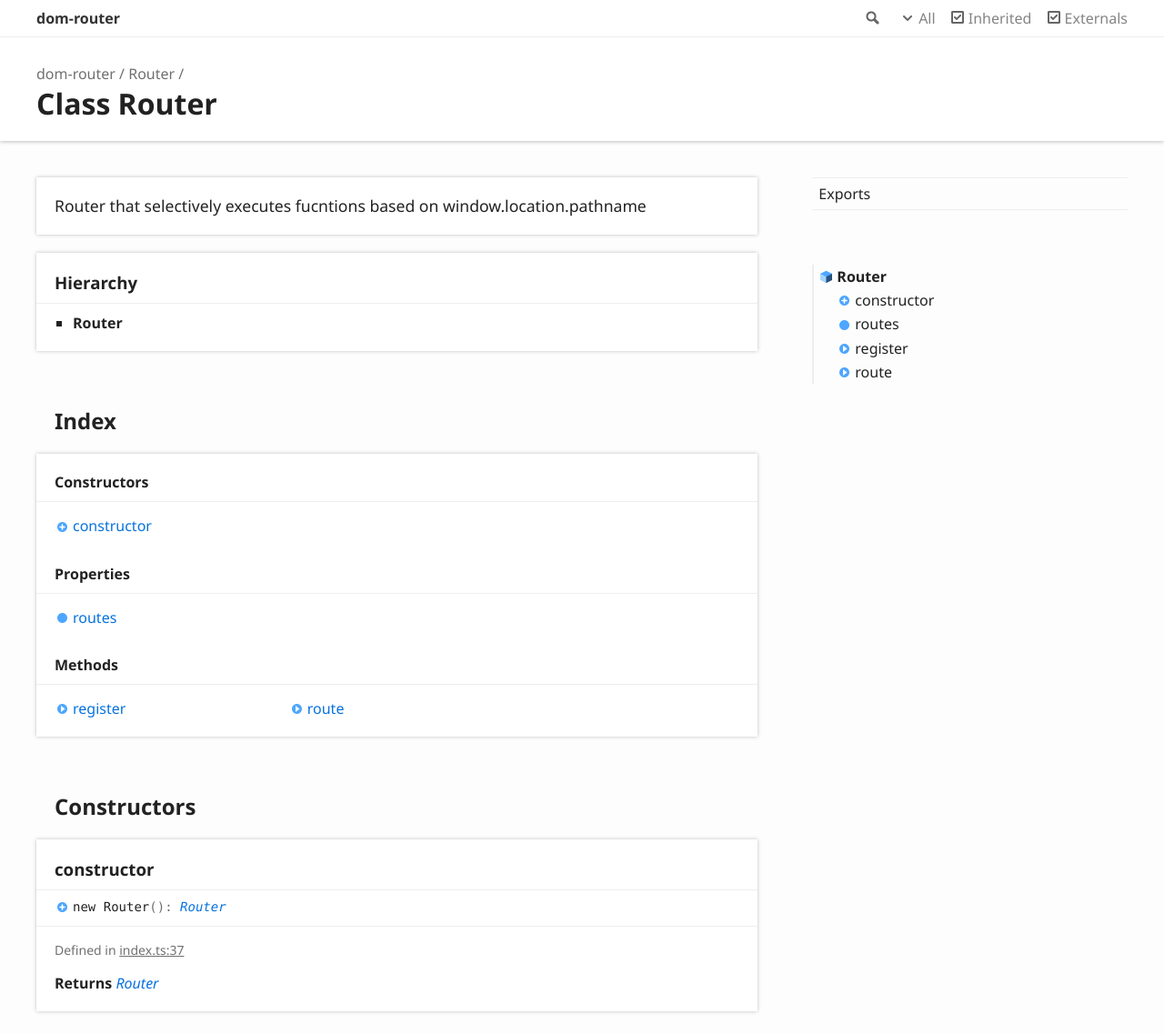
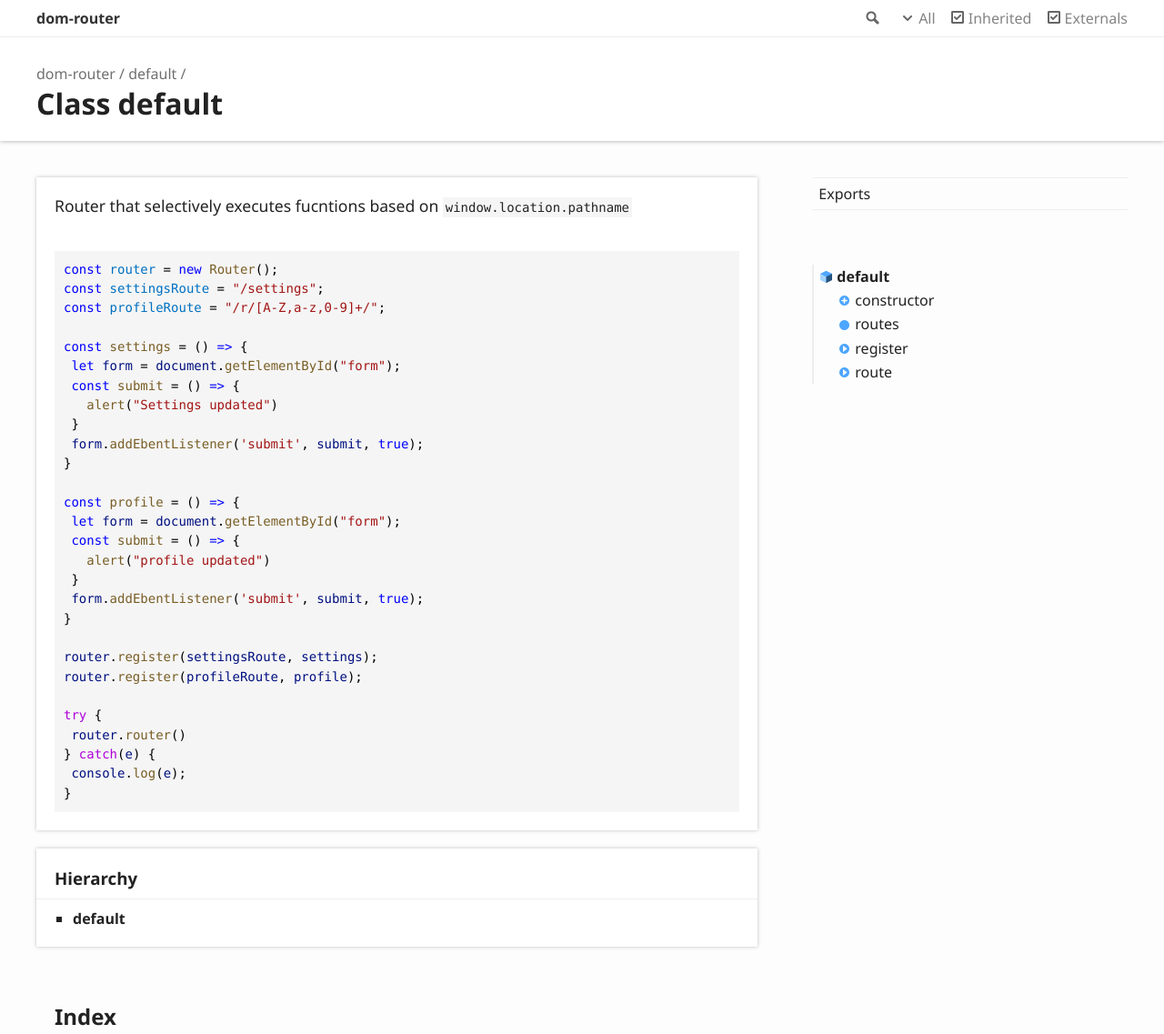
Before and after one commit to realaravinth/dom-router, a plain HTML site: page classes/default.html in a window 1280 px wide. Shown: the top 1137 px of the page at 91% size. Drawn offline with Linux system fonts and the light colour scheme.

Commit message:
Deploying to gh-pages from  @ f0a13dc1ed70f32ac95866fd2f15e85fab86b81c 🚀

```diff
--- a/assets/js/search.js
+++ b/assets/js/search.js
@@ -1 +1 @@
-window.searchData = {"kinds":{"128":"Class","512":"Constructor","1024":"Property","2048":"Method"},"rows":[{"id":0,"kind":128,"name":"Router","url":"classes/Router.html","classes":"tsd-kind-class"},{"id":1,"kind":512,"name":"constructor","url":"classes/Router.html#constructor","classes":"tsd-kind-constructor tsd-parent-kind-class","parent":"Router"},{"id":2,"kind":1024,"name":"routes","url":"classes/Router.html#routes","classes":"tsd-kind-property tsd-parent-kind-class","parent":"Router"},{"id":3,"kind":2048,"name":"register","url":"classes/Router.html#register","classes":"tsd-kind-method tsd-parent-kind-class","parent":"Router"},{"id":4,"kind":2048,"name":"route","url":"classes/Router.html#route","classes":"tsd-kind-method tsd-parent-kind-class","parent":"Router"}],"index":{"version":"2.3.9","fields":["name","parent"],"fieldVectors":[["name/0",[0,0.87]],["parent/0",[]],["name/1",[1,13.863]],["parent/1",[0,0.079]],["name/2",[2,13.863]],["parent/2",[0,0.079]],["name/3",[3,13.863]],["parent/3",[0,0.079]],["name/4",[4,13.863]],["parent/4",[0,0.079]]],"invertedIndex":[["constructor",{"_index":1,"name":{"1":{}},"parent":{}}],["register",{"_index":3,"name":{"3":{}},"parent":{}}],["route",{"_index":4,"name":{"4":{}},"parent":{}}],["router",{"_index":0,"name":{"0":{}},"parent":{"1":{},"2":{},"3":{},"4":{}}}],["routes",{"_index":2,"name":{"2":{}},"parent":{}}]],"pipeline":[]}}
+window.searchData = {"kinds":{"128":"Class","512":"Constructor","1024":"Property","2048":"Method"},"rows":[{"id":0,"kind":128,"name":"default","url":"classes/default.html","classes":"tsd-kind-class"},{"id":1,"kind":512,"name":"constructor","url":"classes/default.html#constructor","classes":"tsd-kind-constructor tsd-parent-kind-class","parent":"default"},{"id":2,"kind":1024,"name":"routes","url":"classes/default.html#routes","classes":"tsd-kind-property tsd-parent-kind-class","parent":"default"},{"id":3,"kind":2048,"name":"register","url":"classes/default.html#register","classes":"tsd-kind-method tsd-parent-kind-class","parent":"default"},{"id":4,"kind":2048,"name":"route","url":"classes/default.html#route","classes":"tsd-kind-method tsd-parent-kind-class","parent":"default"}],"index":{"version":"2.3.9","fields":["name","parent"],"fieldVectors":[["name/0",[0,0.87]],["parent/0",[]],["name/1",[1,13.863]],["parent/1",[0,0.079]],["name/2",[2,13.863]],["parent/2",[0,0.079]],["name/3",[3,13.863]],["parent/3",[0,0.079]],["name/4",[4,13.863]],["parent/4",[0,0.079]]],"invertedIndex":[["constructor",{"_index":1,"name":{"1":{}},"parent":{}}],["default",{"_index":0,"name":{"0":{}},"parent":{"1":{},"2":{},"3":{},"4":{}}}],["register",{"_index":3,"name":{"3":{}},"parent":{}}],["route",{"_index":4,"name":{"4":{}},"parent":{}}],["routes",{"_index":2,"name":{"2":{}},"parent":{}}]],"pipeline":[]}}
--- a/classes/Router.html
+++ b/classes/default.html
@@ -3,7 +3,7 @@
 <head>
 	<meta charset="utf-8">
 	<meta http-equiv="X-UA-Compatible" content="IE=edge">
-	<title>Router | dom-router</title>
+	<title>default | dom-router</title>
 	<meta name="description" content="Documentation for dom-router">
 	<meta name="viewport" content="width=device-width, initial-scale=1">
 	<link rel="stylesheet" href="../assets/css/main.css">
@@ -55,10 +55,10 @@
 					<a href="../modules.html">dom-router</a>
 				</li>
 				<li>
-					<a href="Router.html">Router</a>
+					<a href="default.html">default</a>
 				</li>
 			</ul>
-			<h1>Class Router</h1>
+			<h1>Class default</h1>
 		</div>
 	</div>
 </header>
@@ -69,15 +69,44 @@
 				<div class="tsd-comment tsd-typography">
 					<div class="lead">
 						<p>Router that selectively executes fucntions
-						based on window.location.pathname</p>
+						based on <code>window.location.pathname</code></p>
 					</div>
+					<pre><code class="language-typescript"><span style="color: #0000FF">const</span><span style="color: #000000"> </span><span style="color: #0070C1">router</span><span style="color: #000000"> = </span><span style="color: #0000FF">new</span><span style="color: #000000"> </span><span style="color: #795E26">Router</span><span style="color: #000000">();</span>
+<span style="color: #0000FF">const</span><span style="color: #000000"> </span><span style="color: #0070C1">settingsRoute</span><span style="color: #000000"> = </span><span style="color: #A31515">&quot;/settings&quot;</span><span style="color: #000000">;</span>
+<span style="color: #0000FF">const</span><span style="color: #000000"> </span><span style="color: #0070C1">profileRoute</span><span style="color: #000000"> = </span><span style="color: #A31515">&quot;/r/[A-Z,a-z,0-9]+/&quot;</span><span style="color: #000000">;</span>
+
+<span style="color: #0000FF">const</span><span style="color: #000000"> </span><span style="color: #795E26">settings</span><span style="color: #000000"> = () </span><span style="color: #0000FF">=&gt;</span><span style="color: #000000"> {</span>
+<span style="color: #000000"> </span><span style="color: #0000FF">let</span><span style="color: #000000"> </span><span style="color: #001080">form</span><span style="color: #000000"> = </span><span style="color: #001080">document</span><span style="color: #000000">.</span><span style="color: #795E26">getElementById</span><span style="color: #000000">(</span><span style="color: #A31515">&quot;form&quot;</span><span style="color: #000000">);</span>
+<span style="color: #000000"> </span><span style="color: #0000FF">const</span><span style="color: #000000"> </span><span style="color: #795E26">submit</span><span style="color: #000000"> = () </span><span style="color: #0000FF">=&gt;</span><span style="color: #000000"> {</span>
+<span style="color: #000000">   </span><span style="color: #795E26">alert</span><span style="color: #000000">(</span><span style="color: #A31515">&quot;Settings updated&quot;</span><span style="color: #000000">)</span>
+<span style="color: #000000"> }</span>
+<span style="color: #000000"> </span><span style="color: #001080">form</span><span style="color: #000000">.</span><span style="color: #795E26">addEbentListener</span><span style="color: #000000">(</span><span style="color: #A31515">&#039;submit&#039;</span><span style="color: #000000">, </span><span style="color: #001080">submit</span><span style="color: #000000">, </span><span style="color: #0000FF">true</span><span style="color: #000000">);</span>
+<span style="color: #000000">}</span>
+
+<span style="color: #0000FF">const</span><span style="color: #000000"> </span><span style="color: #795E26">profile</span><span style="color: #000000"> = () </span><span style="color: #0000FF">=&gt;</span><span style="color: #000000"> {</span>
+<span style="color: #000000"> </span><span style="color: #0000FF">let</span><span style="color: #000000"> </span><span style="color: #001080">form</span><span style="color: #000000"> = </span><span style="color: #001080">document</span><span style="color: #000000">.</span><span style="color: #795E26">getElementById</span><span style="color: #000000">(</span><span style="color: #A31515">&quot;form&quot;</span><span style="color: #000000">);</span>
+<span style="color: #000000"> </span><span style="color: #0000FF">const</span><span style="color: #000000"> </span><span style="color: #795E26">submit</span><span style="color: #000000"> = () </span><span style="color: #0000FF">=&gt;</span><span style="color: #000000"> {</span>
+<span style="color: #000000">   </span><span style="color: #795E26">alert</span><span style="color: #000000">(</span><span style="color: #A31515">&quot;profile updated&quot;</span><span style="color: #000000">)</span>
+<span style="color: #000000"> }</span>
+<span style="color: #000000"> </span><span style="color: #001080">form</span><span style="color: #000000">.</span><span style="color: #795E26">addEbentListener</span><span style="color: #000000">(</span><span style="color: #A31515">&#039;submit&#039;</span><span style="color: #000000">, </span><span style="color: #001080">submit</span><span style="color: #000000">, </span><span style="color: #0000FF">true</span><span style="color: #000000">);</span>
+<span style="color: #000000">}</span>
+
+<span style="color: #001080">router</span><span style="color: #000000">.</span><span style="color: #795E26">register</span><span style="color: #000000">(</span><span style="color: #001080">settingsRoute</span><span style="color: #000000">, </span><span style="color: #001080">settings</span><span style="color: #000000">);</span>
+<span style="color: #001080">router</span><span style="color: #000000">.</span><span style="color: #795E26">register</span><span style="color: #000000">(</span><span style="color: #001080">profileRoute</span><span style="color: #000000">, </span><span style="color: #001080">profile</span><span style="color: #000000">);</span>
+
+<span style="color: #AF00DB">try</span><span style="color: #000000"> {</span>
+<span style="color: #000000"> </span><span style="color: #001080">router</span><span style="color: #000000">.</span><span style="color: #795E26">router</span><span style="color: #000000">()</span>
+<span style="color: #000000">} </span><span style="color: #AF00DB">catch</span><span style="color: #000000">(</span><span style="color: #001080">e</span><span style="color: #000000">) {</span>
+<span style="color: #000000"> </span><span style="color: #001080">console</span><span style="color: #000000">.</span><span style="color: #795E26">log</span><span style="color: #000000">(</span><span style="color: #001080">e</span><span style="color: #000000">);</span>
+<span style="color: #000000">}</span>
+</code></pre>
 				</div>
 			</section>
 			<section class="tsd-panel tsd-hierarchy">
 				<h3>Hierarchy</h3>
 				<ul class="tsd-hierarchy">
 					<li>
-						<span class="target">Router</span>
+						<span class="target">default</span>
 					</li>
 				</ul>
 			</section>
@@ -88,20 +117,20 @@
 						<section class="tsd-index-section ">
 							<h3>Constructors</h3>
 							<ul class="tsd-index-list">
-								<li class="tsd-kind-constructor tsd-parent-kind-class"><a href="Router.html#constructor" class="tsd-kind-icon">constructor</a></li>
+								<li class="tsd-kind-constructor tsd-parent-kind-class"><a href="default.html#constructor" class="tsd-kind-icon">constructor</a></li>
 							</ul>
 						</section>
 						<section class="tsd-index-section ">
 							<h3>Properties</h3>
 							<ul class="tsd-index-list">
-								<li class="tsd-kind-property tsd-parent-kind-class"><a href="Router.html#routes" class="tsd-kind-icon">routes</a></li>
+								<li class="tsd-kind-property tsd-parent-kind-class"><a href="default.html#routes" class="tsd-kind-icon">routes</a></li>
 							</ul>
 						</section>
 						<section class="tsd-index-section ">
 							<h3>Methods</h3>
 							<ul class="tsd-index-list">
-								<li class="tsd-kind-method tsd-parent-kind-class"><a href="Router.html#register" class="tsd-kind-icon">register</a></li>
-								<li class="tsd-kind-method tsd-parent-kind-class"><a href="Router.html#route" class="tsd-kind-icon">route</a></li>
+								<li class="tsd-kind-method tsd-parent-kind-class"><a href="default.html#register" class="tsd-kind-icon">register</a></li>
+								<li class="tsd-kind-method tsd-parent-kind-class"><a href="default.html#route" class="tsd-kind-icon">route</a></li>
 							</ul>
 						</section>
 					</div>
@@ -113,16 +142,16 @@
 					<a name="constructor" class="tsd-anchor"></a>
 					<h3>constructor</h3>
 					<ul class="tsd-signatures tsd-kind-constructor tsd-parent-kind-class">
-						<li class="tsd-signature tsd-kind-icon">new <wbr>Router<span class="tsd-signature-symbol">(</span><span class="tsd-signature-symbol">)</span><span class="tsd-signature-symbol">: </span><a href="Router.html" class="tsd-signature-type" data-tsd-kind="Class">Router</a></li>
+						<li class="tsd-signature tsd-kind-icon">new default<span class="tsd-signature-symbol">(</span><span class="tsd-signature-symbol">)</span><span class="tsd-signature-symbol">: </span><a href="default.html" class="tsd-signature-type" data-tsd-kind="Class">default</a></li>
 					</ul>
 					<ul class="tsd-descriptions">
 						<li class="tsd-description">
 							<aside class="tsd-sources">
 								<ul>
-									<li>Defined in <a href="https://github.com/realaravinth/dom-router/blob/a4106d6/src/index.ts#L37">index.ts:37</a></li>
+									<li>Defined in <a href="https://github.com/realaravinth/dom-router/blob/f0a13dc/src/index.ts#L68">index.ts:68</a></li>
 								</ul>
 							</aside>
-							<h4 class="tsd-returns-title">Returns <a href="Router.html" class="tsd-signature-type" data-tsd-kind="Class">Router</a></h4>
+							<h4 class="tsd-returns-title">Returns <a href="default.html" class="tsd-signature-type" data-tsd-kind="Class">default</a></h4>
 						</li>
 					</ul>
 				</section>
@@ -135,7 +164,7 @@
 					<div class="tsd-signature tsd-kind-icon">routes<span class="tsd-signature-symbol">:</span> <span class="tsd-signature-type">routeTuple</span><span class="tsd-signature-symbol">[]</span></div>
 					<aside class="tsd-sources">
 						<ul>
-							<li>Defined in <a href="https://github.com/realaravinth/dom-router/blob/a4106d6/src/index.ts#L36">index.ts:36</a></li>
+							<li>Defined in <a href="https://github.com/realaravinth/dom-router/blob/f0a13dc/src/index.ts#L67">index.ts:67</a></li>
 						</ul>
 					</aside>
 				</section>
@@ -152,7 +181,7 @@
 						<li class="tsd-description">
 							<aside class="tsd-sources">
 								<ul>
-									<li>Defined in <a href="https://github.com/realaravinth/dom-router/blob/a4106d6/src/index.ts#L47">index.ts:47</a></li>
+									<li>Defined in <a href="https://github.com/realaravinth/dom-router/blob/f0a13dc/src/index.ts#L78">index.ts:78</a></li>
 								</ul>
 							</aside>
 							<div class="tsd-comment tsd-typography">
@@ -198,7 +227,7 @@
 						<li class="tsd-description">
 							<aside class="tsd-sources">
 								<ul>
-									<li>Defined in <a href="https://github.com/realaravinth/dom-router/blob/a4106d6/src/index.ts#L76">index.ts:76</a></li>
+									<li>Defined in <a href="https://github.com/realaravinth/dom-router/blob/f0a13dc/src/index.ts#L107">index.ts:107</a></li>
 								</ul>
 							</aside>
 							<div class="tsd-comment tsd-typography">
@@ -226,19 +255,19 @@
 				</ul>
 				<ul class="current">
 					<li class="current tsd-kind-class">
-						<a href="Router.html" class="tsd-kind-icon">Router</a>
+						<a href="default.html" class="tsd-kind-icon">default</a>
 						<ul>
 							<li class=" tsd-kind-constructor tsd-parent-kind-class">
-								<a href="Router.html#constructor" class="tsd-kind-icon">constructor</a>
+								<a href="default.html#constructor" class="tsd-kind-icon">constructor</a>
 							</li>
 							<li class=" tsd-kind-property tsd-parent-kind-class">
-								<a href="Router.html#routes" class="tsd-kind-icon">routes</a>
+								<a href="default.html#routes" class="tsd-kind-icon">routes</a>
 							</li>
 							<li class=" tsd-kind-method tsd-parent-kind-class">
-								<a href="Router.html#register" class="tsd-kind-icon">register</a>
+								<a href="default.html#register" class="tsd-kind-icon">register</a>
 							</li>
 							<li class=" tsd-kind-method tsd-parent-kind-class">
-								<a href="Router.html#route" class="tsd-kind-icon">route</a>
+								<a href="default.html#route" class="tsd-kind-icon">route</a>
 							</li>
 						</ul>
 					</li>
```
Also changed, not shown: index.html (+1 -1 lines), modules.html (+2 -2 lines).
